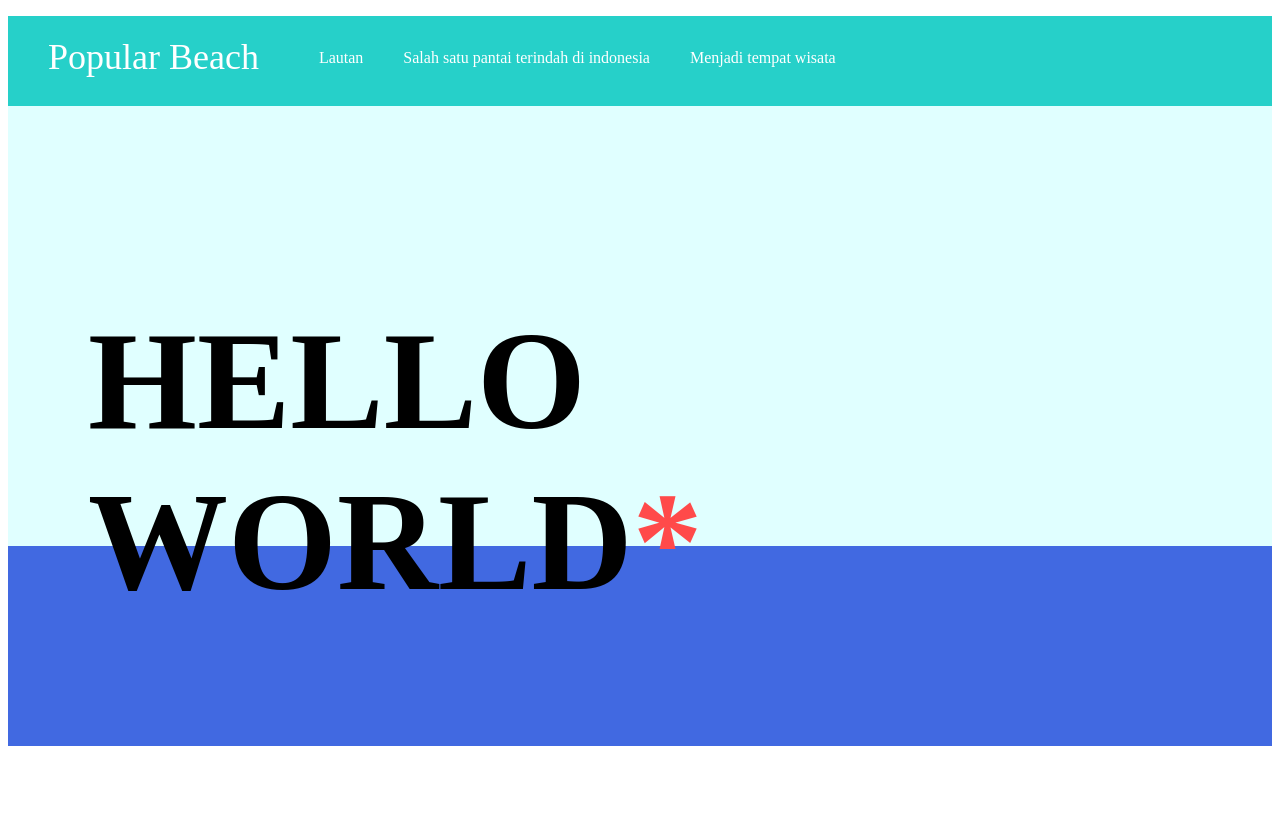
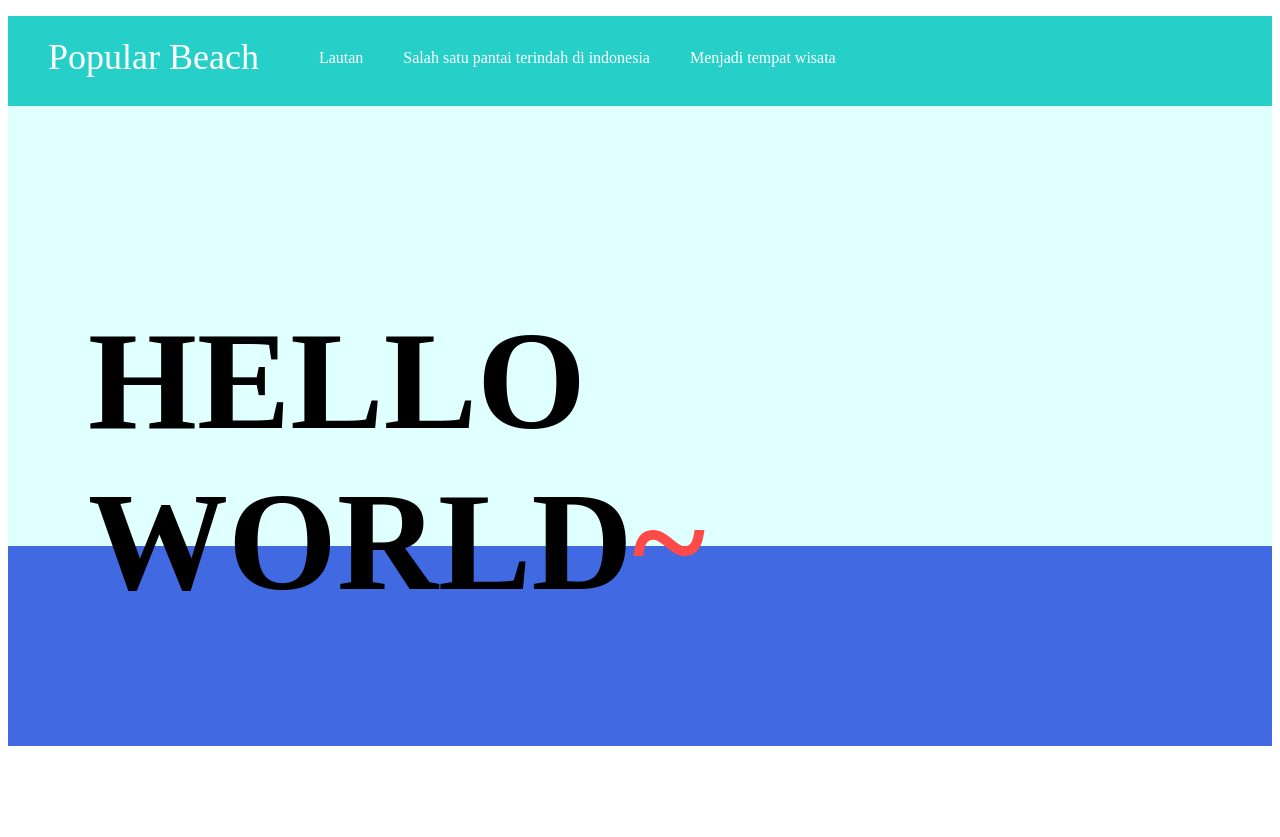
Before and after one commit to alfimabruroh/Alfy, a plain HTML site: page index.html in a window 1280 px wide. Shown: the top 837 px of the page. Drawn offline with Linux system fonts and the light colour scheme.

Commit message:
Update index.html

```diff
--- a/index.html
+++ b/index.html
@@ -21,7 +21,7 @@
 
     <div class="main">
       <div class="copy-container">
-        <h1>HELLO WORLD<span>*</span></h1>
+        <h1>HELLO WORLD<span>~</span></h1>
         <marquee>
           <h2>Selamat datang di hasil tugas saya</h2>
         </marquee>
```
